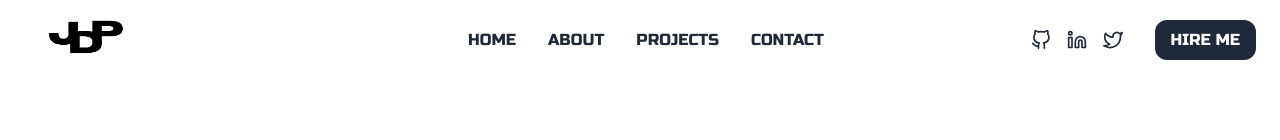
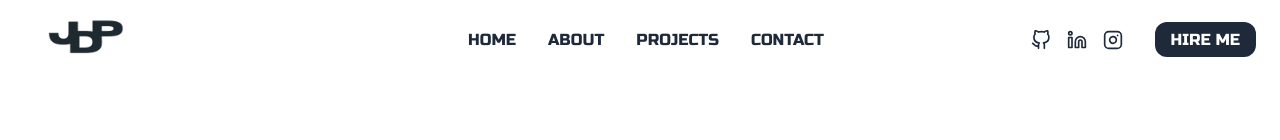
Before and after one commit to jsdavidpark/react-david-portfolio, a React (Vite) app: page / in a window 1280 px wide. Shown: the top 140 px of the page. Built offline with nearby package versions, Linux system fonts and the light colour scheme.

Commit message:
Bug/Error Fixes

```diff
--- a/src/components/Header.jsx
+++ b/src/components/Header.jsx
@@ -1,6 +1,6 @@
 import React, { useRef, useState } from "react";
 import { motion } from "framer-motion";
-import { FiGithub, FiLinkedin, FiTwitter, FiMenu, FiX } from "react-icons/fi";
+import { FiGithub, FiLinkedin, FiInstagram, FiMenu, FiX } from "react-icons/fi";
 import { Link, useLocation } from "react-router-dom";
 import Logo from "../assets/logo.png";
 
@@ -70,7 +70,7 @@ const Header = () => {
               duration: 0.8,
             }}
             className="text-gray-800 hover:text-[#98c1d9] transition-colors duration-300"
-            href="#"
+            href="https://github.com/jsdavidpark"
           >
             <FiGithub className="w-5 h-5" />
           </motion.a>
@@ -83,7 +83,7 @@ const Header = () => {
               duration: 0.8,
             }}
             className="text-gray-800 hover:text-[#98c1d9] transition-colors duration-300"
-            href="#"
+            href="https://www.linkedin.com/in/david-park-177718269/"
           >
             <FiLinkedin className="w-5 h-5" />
           </motion.a>
@@ -95,10 +95,10 @@ const Header = () => {
               delay: 0.5,
               duration: 0.8,
             }}
-            className="text-gray-800 hover:text-[#98c1d9] dark:hover:text-green-400 transition-colors duration-300"
-            href="#"
+            className="text-gray-800 hover:text-[#98c1d9] transition-colors duration-300"
+            href="https://www.instagram.com/davidjspark_/"
           >
-            <FiTwitter className="w-5 h-5" />
+            <FiInstagram className="w-5 h-5" />
           </motion.a>
 
           {/* Hire Me Button */}
@@ -106,9 +106,13 @@ const Header = () => {
             whileTap={{ scale: 0.7 }}
             initial={{ opacity: 1, y: -100 }}
             animate={{ opacity: 1, y: 0 }}
-            className="ml-4 px-4 py-2 rounded-xl bg-gray-800 text-white hover:bg-[#98c1d9] hover:text-white transition-all duration-300"
           >
-            HIRE ME
+            <Link
+              to="/contact"
+              className="ml-4 px-4 py-2 rounded-xl bg-gray-800 text-white hover:bg-[#98c1d9] hover:text-white transition-all duration-300"
+            >
+              HIRE ME
+            </Link>
           </motion.button>
         </div>
 
@@ -157,7 +161,7 @@ const Header = () => {
         <div className="pt-4 border-t border-gray-200">
           <div className="flex space-x-5">
             <motion.a
-              href="#"
+              href="https://github.com/jsdavidpark"
               initial={{ opacity: 1, scale: 0.5 }}
               animate={{ opacity: 1, scale: 1 }}
               transition={{
@@ -170,7 +174,7 @@ const Header = () => {
             </motion.a>
 
             <motion.a
-              href="#"
+              href="https://www.linkedin.com/in/david-park-177718269/"
               initial={{ opacity: 1, scale: 0.5 }}
               animate={{ opacity: 1, scale: 1 }}
               transition={{
@@ -183,7 +187,7 @@ const Header = () => {
             </motion.a>
 
             <motion.a
-              href="#"
+              href="https://www.instagram.com/davidjspark_/"
               initial={{ opacity: 1, scale: 0.5 }}
               animate={{ opacity: 1, scale: 1 }}
               transition={{
@@ -192,18 +196,17 @@ const Header = () => {
               }}
               className="text-gray-700 dark:text-gray-300 hover:text-[#98c1d9] dark:hover:text-green-400 transition-colors duration-300"
             >
-              <FiTwitter className="w-5 h-5 txt-gray-800" />
+              <FiInstagram className="w-5 h-5 txt-gray-800" />
             </motion.a>
           </div>
 
-          <button
-            onClick={() => {
-              toggleMenu();
-            }}
-            className="mt-4 py-0.5 rounded-xl block w-full bg-gray-800 text-white hover:bg-[#98c1d9] hover:text-white cursor-pointer"
+          <Link
+            to="/contact"
+            onClick={toggleMenu}
+            className="mt-4 py-0.5 rounded-xl block w-full bg-gray-800 text-white hover:bg-[#98c1d9] hover:text-white cursor-pointer text-center"
           >
-            CONTACT ME
-          </button>
+            HIRE ME
+          </Link>
         </div>
       </motion.div>
     </header>
```
Also changed, not shown: src/assets/logo.png.
